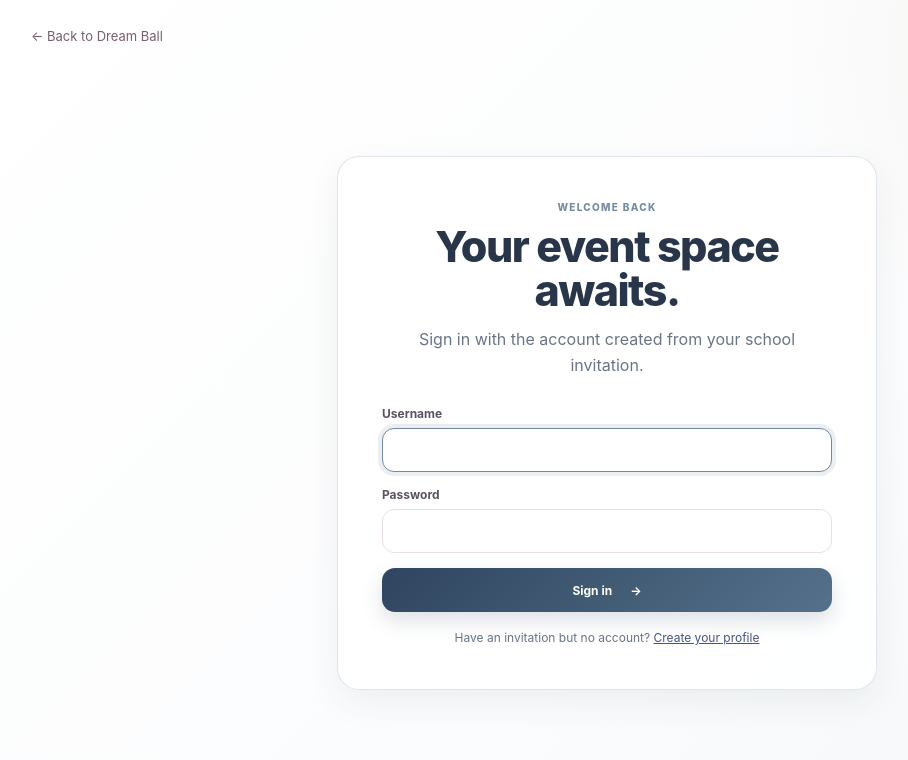
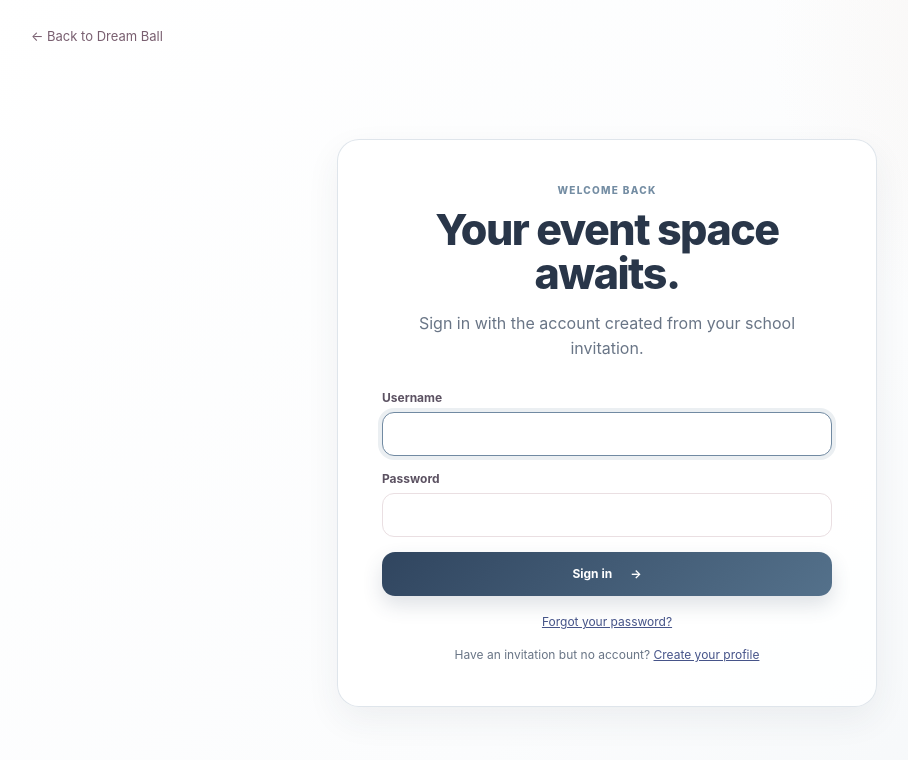
Before and after one commit to spideynyc228-star/Dream-ball, a Django app: page /accounts/login/?next=/students/profile/ in a window 1280 px wide. Shown: the top 760 px of the page, without its empty margins (33-941 px from the left). Run offline with Django 5.2, Linux system fonts and the light colour scheme.

Commit message:
Add password reset and clarify profile matching

```diff
--- a/accounts/urls.py
+++ b/accounts/urls.py
@@ -1,5 +1,13 @@
-from django.urls import path
-from django.contrib.auth.views import LogoutView
+from django.urls import path, reverse_lazy
+from django.contrib.auth.views import LogoutView, PasswordResetCompleteView, PasswordResetConfirmView, PasswordResetDoneView, PasswordResetView
 from .views import register, UserLoginView
 app_name="accounts"
-urlpatterns=[path("register/", register, name="register"), path("login/", UserLoginView.as_view(), name="login"), path("logout/", LogoutView.as_view(), name="logout")]
+urlpatterns=[
+    path("register/", register, name="register"),
+    path("login/", UserLoginView.as_view(), name="login"),
+    path("logout/", LogoutView.as_view(), name="logout"),
+    path("password-reset/", PasswordResetView.as_view(template_name="accounts/password_reset.html", email_template_name="accounts/password_reset_email.txt", success_url=reverse_lazy("accounts:password_reset_done")), name="password_reset"),
+    path("password-reset/done/", PasswordResetDoneView.as_view(template_name="accounts/password_reset_done.html"), name="password_reset_done"),
+    path("reset/<uidb64>/<token>/", PasswordResetConfirmView.as_view(template_name="accounts/password_reset_confirm.html", success_url=reverse_lazy("accounts:password_reset_complete")), name="password_reset_confirm"),
+    path("reset/done/", PasswordResetCompleteView.as_view(template_name="accounts/password_reset_complete.html"), name="password_reset_complete"),
+]
--- a/config/settings.py
+++ b/config/settings.py
@@ -46,4 +46,6 @@ SECURE_HSTS_INCLUDE_SUBDOMAINS = not DEBUG
 SECURE_HSTS_PRELOAD = not DEBUG
 FILE_UPLOAD_MAX_MEMORY_SIZE = 5 * 1024 * 1024
 DATA_UPLOAD_MAX_MEMORY_SIZE = 6 * 1024 * 1024
+EMAIL_BACKEND = os.getenv("EMAIL_BACKEND", "django.core.mail.backends.console.EmailBackend" if DEBUG else "django.core.mail.backends.smtp.EmailBackend")
+DEFAULT_FROM_EMAIL = os.getenv("DEFAULT_FROM_EMAIL", "Dream Ball <noreply@dreamball.local>")
 CSRF_FAILURE_VIEW = "dashboard.errors.csrf_failure"
--- a/students/forms.py
+++ b/students/forms.py
@@ -28,6 +28,11 @@ class ProfileForm(forms.ModelForm):
             "preferred_rehearsal_time": "Choose a time that usually works for your schedule.",
         }
 
+        labels = {
+            "gender": "Gender for dance matching",
+            "agreed_to_rules": "I agree to the site policy",
+        }
+
     def clean_photo(self):
         photo = self.cleaned_data.get("photo")
         if photo and photo.size > 5 * 1024 * 1024:
--- a/templates/accounts/login.html
+++ b/templates/accounts/login.html
@@ -1 +1,6 @@
-{% extends "base.html" %}{% block body_class %}auth-page{% endblock %}{% block header %}<a class="back-link" href="{% url 'home' %}">← Back to Dream Ball</a>{% endblock %}{% block content %}<main class="auth-shell"><section class="auth-card"><div class="spark-mark">✦</div><p class="eyebrow">WELCOME BACK</p><h1>Your event space awaits.</h1><p class="muted">Sign in with the account created from your school invitation.</p><form class="stack-form" method="post">{% csrf_token %}{% for field in form %}<label>{{ field.label }}{{ field }}{% for error in field.errors %}<small class="error-text">{{ error }}</small>{% endfor %}</label>{% endfor %}{% if form.non_field_errors %}<div class="error-text">{{ form.non_field_errors }}</div>{% endif %}<button class="button button-primary button-full" type="submit">Sign in <span>→</span></button></form><p class="small-note">Have an invitation but no account? <a href="{% url 'accounts:register' %}">Create your profile</a></p></section></main>{% endblock %}
+{% extends "base.html" %}
+{% block body_class %}auth-page{% endblock %}
+{% block header %}<a class="back-link" href="{% url 'home' %}">← Back to Dream Ball</a>{% endblock %}
+{% block content %}
+<main class="auth-shell"><section class="auth-card"><div class="spark-mark">✦</div><p class="eyebrow">WELCOME BACK</p><h1>Your event space awaits.</h1><p class="muted">Sign in with the account created from your school invitation.</p><form class="stack-form" method="post">{% csrf_token %}{% for field in form %}<label>{{ field.label }}{{ field }}{% for error in field.errors %}<small class="error-text">{{ error }}</small>{% endfor %}</label>{% endfor %}{% if form.non_field_errors %}<div class="error-text">{{ form.non_field_errors }}</div>{% endif %}<button class="button button-primary button-full" type="submit">Sign in <span>→</span></button></form><p class="small-note"><a href="{% url 'accounts:password_reset' %}">Forgot your password?</a></p><p class="small-note">Have an invitation but no account? <a href="{% url 'accounts:register' %}">Create your profile</a></p></section></main>
+{% endblock %}
--- /dev/null
+++ b/templates/accounts/password_reset.html
@@ -0,0 +1,6 @@
+{% extends "base.html" %}
+{% block body_class %}auth-page{% endblock %}
+{% block header %}<a class="back-link" href="{% url 'accounts:login' %}">← Back to sign in</a>{% endblock %}
+{% block content %}
+<main class="auth-shell"><section class="auth-card"><div class="spark-mark">✦</div><p class="eyebrow">PASSWORD RESET</p><h1>Reset your password.</h1><p class="muted">Enter the email address you used for Dream Ball. We will send a secure reset link if an account exists.</p><form class="stack-form" method="post">{% csrf_token %}{% for field in form %}<label>{{ field.label }}{{ field }}{% for error in field.errors %}<small class="error-text">{{ error }}</small>{% endfor %}</label>{% endfor %}<button class="button button-primary button-full" type="submit">Send reset link <span>→</span></button></form></section></main>
+{% endblock %}
--- /dev/null
+++ b/templates/accounts/password_reset_complete.html
@@ -0,0 +1,6 @@
+{% extends "base.html" %}
+{% block body_class %}auth-page{% endblock %}
+{% block header %}<a class="back-link" href="{% url 'home' %}">← Back to Dream Ball</a>{% endblock %}
+{% block content %}
+<main class="auth-shell"><section class="auth-card"><div class="spark-mark">✦</div><p class="eyebrow">PASSWORD UPDATED</p><h1>You can sign in now.</h1><p class="muted">Your password has been changed successfully.</p><a class="button button-primary button-full" href="{% url 'accounts:login' %}">Sign in <span>→</span></a></section></main>
+{% endblock %}
--- /dev/null
+++ b/templates/accounts/password_reset_confirm.html
@@ -0,0 +1,6 @@
+{% extends "base.html" %}
+{% block body_class %}auth-page{% endblock %}
+{% block header %}<a class="back-link" href="{% url 'accounts:login' %}">← Back to sign in</a>{% endblock %}
+{% block content %}
+<main class="auth-shell"><section class="auth-card"><div class="spark-mark">✦</div><p class="eyebrow">CHOOSE A NEW PASSWORD</p><h1>Almost there.</h1>{% if validlink %}<p class="muted">Choose a new password for your account.</p><form class="stack-form" method="post">{% csrf_token %}{% for field in form %}<label>{{ field.label }}{{ field }}{% for error in field.errors %}<small class="error-text">{{ error }}</small>{% endfor %}</label>{% endfor %}<button class="button button-primary button-full" type="submit">Save new password <span>→</span></button></form>{% else %}<p class="muted">This reset link is no longer valid. Request a new one and try again.</p><a class="button button-primary" href="{% url 'accounts:password_reset' %}">Request a new link</a>{% endif %}</section></main>
+{% endblock %}
--- /dev/null
+++ b/templates/accounts/password_reset_done.html
@@ -0,0 +1,6 @@
+{% extends "base.html" %}
+{% block body_class %}auth-page{% endblock %}
+{% block header %}<a class="back-link" href="{% url 'accounts:login' %}">← Back to sign in</a>{% endblock %}
+{% block content %}
+<main class="auth-shell"><section class="auth-card"><div class="spark-mark">✦</div><p class="eyebrow">CHECK YOUR EMAIL</p><h1>Reset link sent.</h1><p class="muted">If the email address belongs to an account, it will receive a secure password-reset link shortly.</p><p class="field-help">On this local version, the link is printed in the terminal where the Django server is running.</p></section></main>
+{% endblock %}
--- /dev/null
+++ b/templates/accounts/password_reset_email.txt
@@ -0,0 +1,6 @@
+Someone requested a password reset for your Dream Ball account.
+
+Open this secure link to choose a new password:
+{{ protocol }}://{{ domain }}{% url 'accounts:password_reset_confirm' uidb64=uid token=token %}
+
+If you did not request a reset, you can ignore this email.
```
